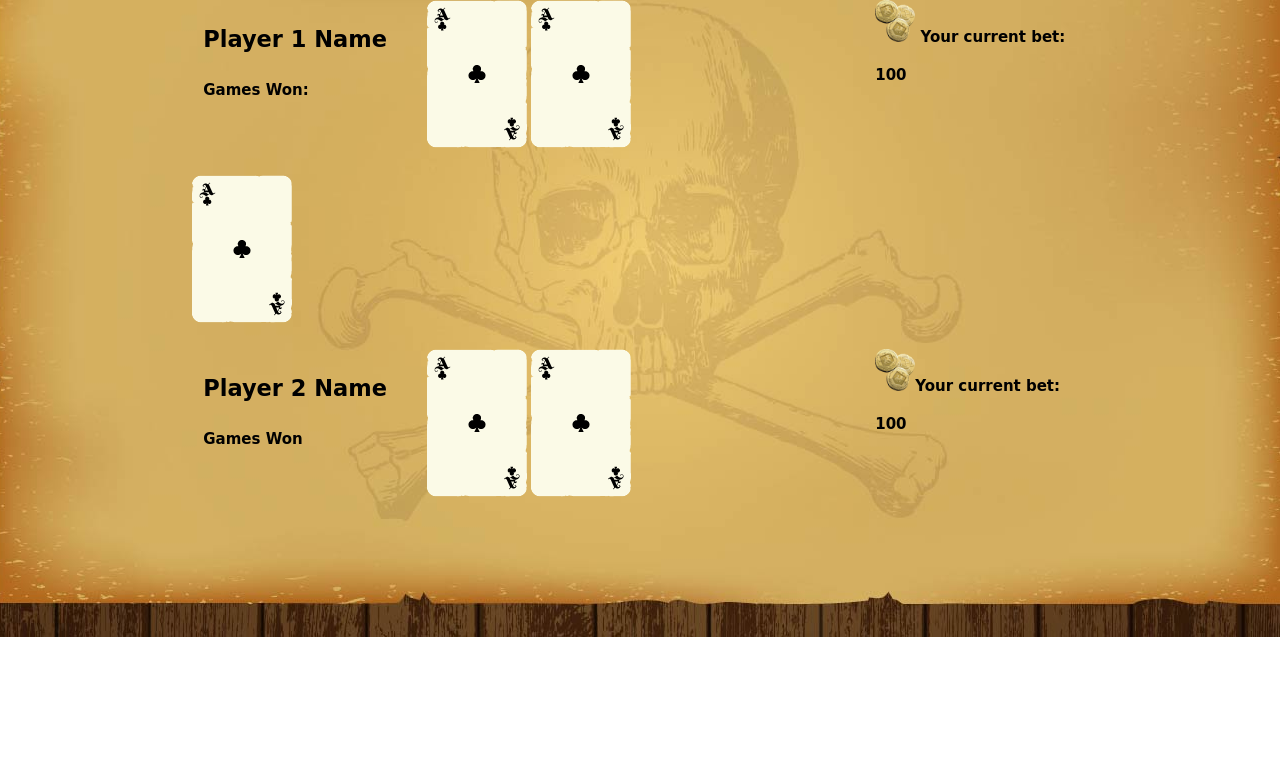
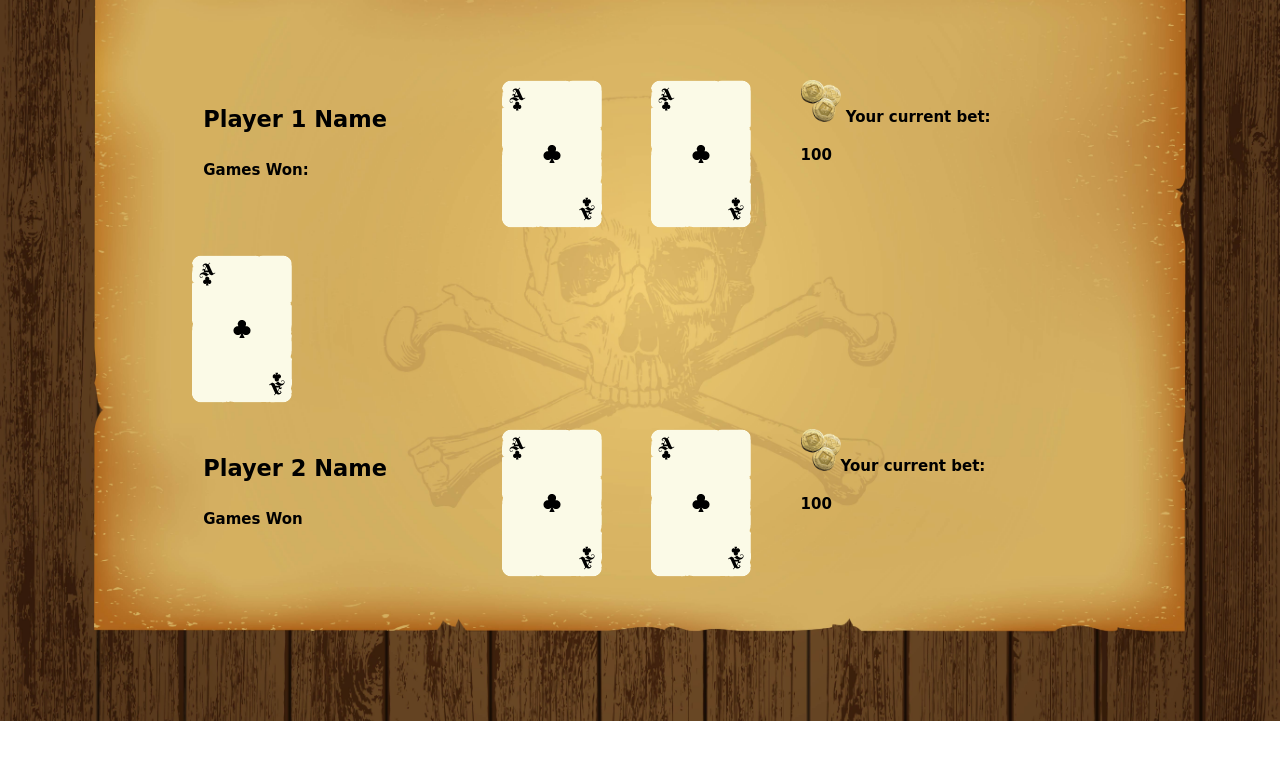
Before and after one commit to DesignerJennifer/Project-2, a website: page public/play.html in a window 1280 px wide. Drawn offline with nearby package versions, Linux system fonts and the light colour scheme; a web font is replaced by a local one.

Commit message:
updated play.html layout

```diff
--- a/public/play.html
+++ b/public/play.html
@@ -23,18 +23,21 @@
   </head>
   <body>
     <div class="container">
-      <div class="row">
-        <div class="col s3">
+      <div class="row" style="margin-top: 80px;">
+        <div class="col s4">
           <p class="playerName">Player 1 Name</p>
           <p class="wins">Games Won:</p>
         </div>
 
-        <div class="col s6">
-          <img src="Images/01_Ace_Clubs_100.png" />
+        <div class="col s2">
           <img src="Images/01_Ace_Clubs_100.png" />
         </div>
 
-        <div class="col s3 bets">
+        <div class="col s2">
+          <img src="Images/01_Ace_Clubs_100.png" />
+        </div>
+
+        <div class="col s4 bets">
           <img src="Images/doubloons.png" id="doubloons" />
           Your current bet:
           <p>100</p>
@@ -50,17 +53,20 @@
 
     <div class="container">
       <div class="row">
-        <div class="col s3">
+        <div class="col s4">
           <p class="playerName">Player 2 Name</p>
           <p class="wins">Games Won</p>
         </div>
 
-        <div class="col s6">
-          <img src="Images/01_Ace_Clubs_100.png" />
+        <div class="col s2">
           <img src="Images/01_Ace_Clubs_100.png" />
         </div>
 
-        <div class="col s3 bets">
+        <div class="col s2">
+          <img src="Images/01_Ace_Clubs_100.png" />
+        </div>
+
+        <div class="col s4 bets">
           <img src="Images/doubloons.png" id="doubloons" />Your current bet:
           <p>100</p>
         </div>
--- a/public/styleshee.css
+++ b/public/styleshee.css
@@ -1,7 +1,8 @@
 body {
-  background-image: url("./Images/Table_and_matt-01.jpg");
-  background-position: center;
+  background-image: url("./Images/table_Matt_Large.jpg");
+  background-position: center center;
   background-repeat: no-repeat;
+  background-size: cover;
   color: black;
 }
 
```
Also changed, not shown: public/Images/table_Matt_Large.jpg (added).
